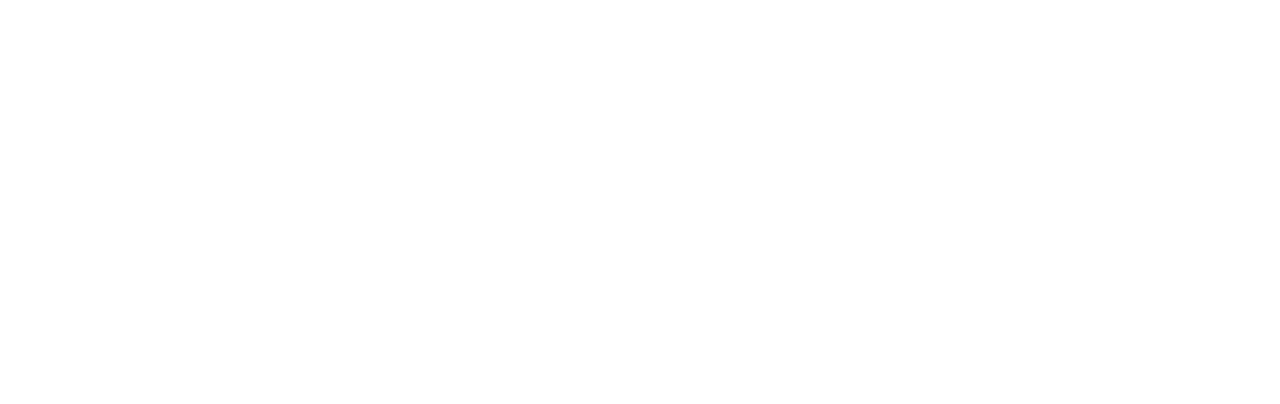
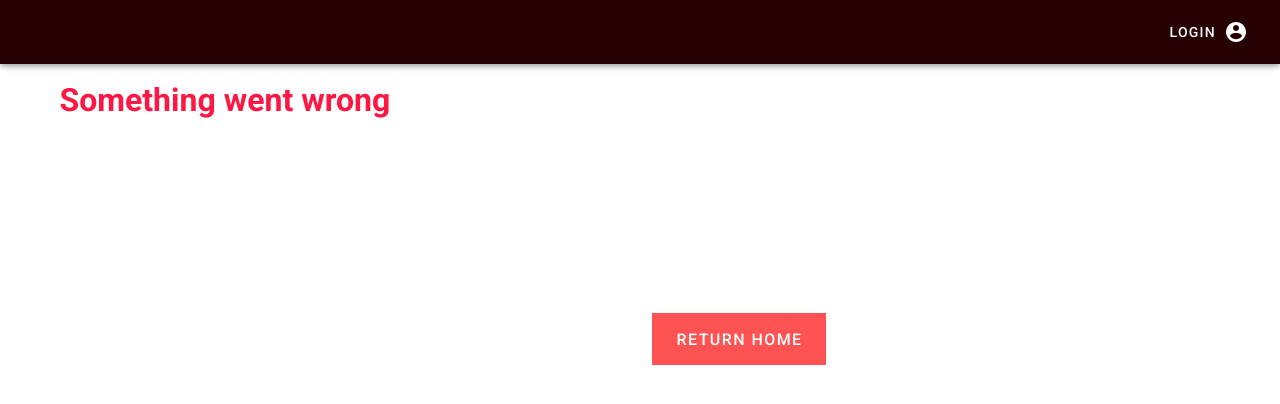
Before and after one commit to euberdeveloper/libhub-webapp, a Vue app: page /error_page in a window 1280 px wide. Shown: the top 404 px of the page. Built offline with nearby package versions, Linux system fonts and the light colour scheme.

Commit message:
added Error page

```diff
--- a/src/router/index.js
+++ b/src/router/index.js
@@ -2,14 +2,14 @@
 import VueRouter from 'vue-router'
 import Home from '../views/default/Home.vue'
 import HomeBar from '../views/bars/HomeBar.vue'
+import ErrorPage from '../views/default/Error_page.vue'
 
 Vue.use(VueRouter)
 
-const routes = [
-  {
+const routes = [{
         path: '/',
         name: 'Home',
-    components:{
+        components: {
             default: Home,
             bar: HomeBar
         }
@@ -21,8 +21,18 @@
         // this generates a separate chunk (about.[hash].js) for this route
         // which is lazy-loaded when the route is visited.
         components: {
-      default: () => import(/* webpackChunkName: "dashboard" */ '../views/default/Dashboard.vue'),
-      bar: () => import(/* webpackChunkName: "dashboard" */ '../views/bars/AppBar.vue'),
+            default: () =>
+                import ( /* webpackChunkName: "dashboard" */ '../views/default/Dashboard.vue'),
+            bar: () =>
+                import ( /* webpackChunkName: "dashboard" */ '../views/bars/AppBar.vue'),
+        }
+    },
+    {
+        path: '/error_page',
+        name: 'Error_page',
+        components: {
+            default: ErrorPage,
+            bar: HomeBar
         }
     }
 ]
--- /dev/null
+++ b/src/views/default/Error_page.vue
@@ -0,0 +1,30 @@
+<template>
+  <v-container>
+    <div >
+      <v-row class="central-align-style">
+        <v-col style="align-contents: center">
+          <h1 style="color: #FF1744">Something went wrong</h1>
+          <v-img
+            src="../../assets/doggo.png"
+            max-height="500"
+            max-width="500"
+          ></v-img>
+        </v-col>
+        <v-col>
+          <v-btn color="error" x-large tile @click="send_to_home" elevation="0">Return Home</v-btn>
+        </v-col>
+      </v-row>
+    </div>
+  </v-container>
+</template>
+
+<script>
+export default {
+  name: "Error_page",
+  methods: {
+    send_to_home() {
+      this.$router.push("/");
+    },
+  },
+};
+</script>
```
Also changed, not shown: src/assets/doggo.png (added). Lines whose indentation alone changed are shown as unchanged.
